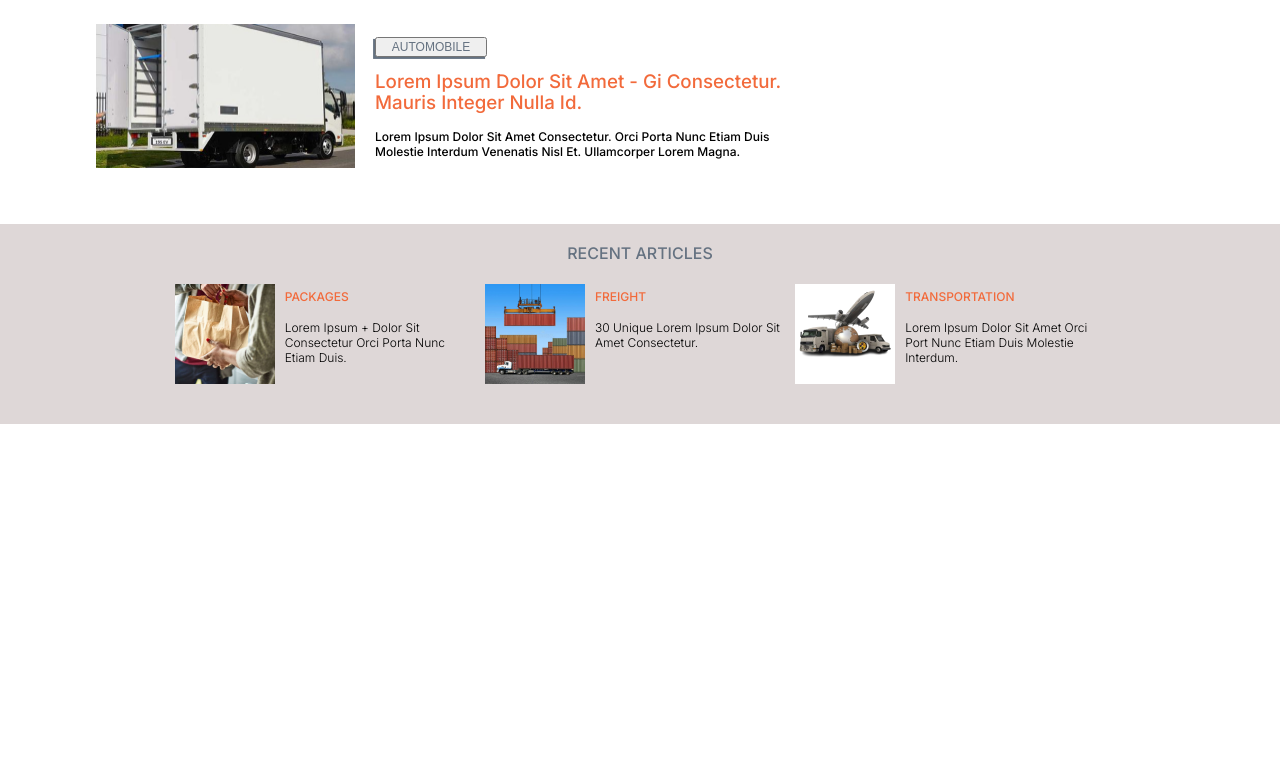
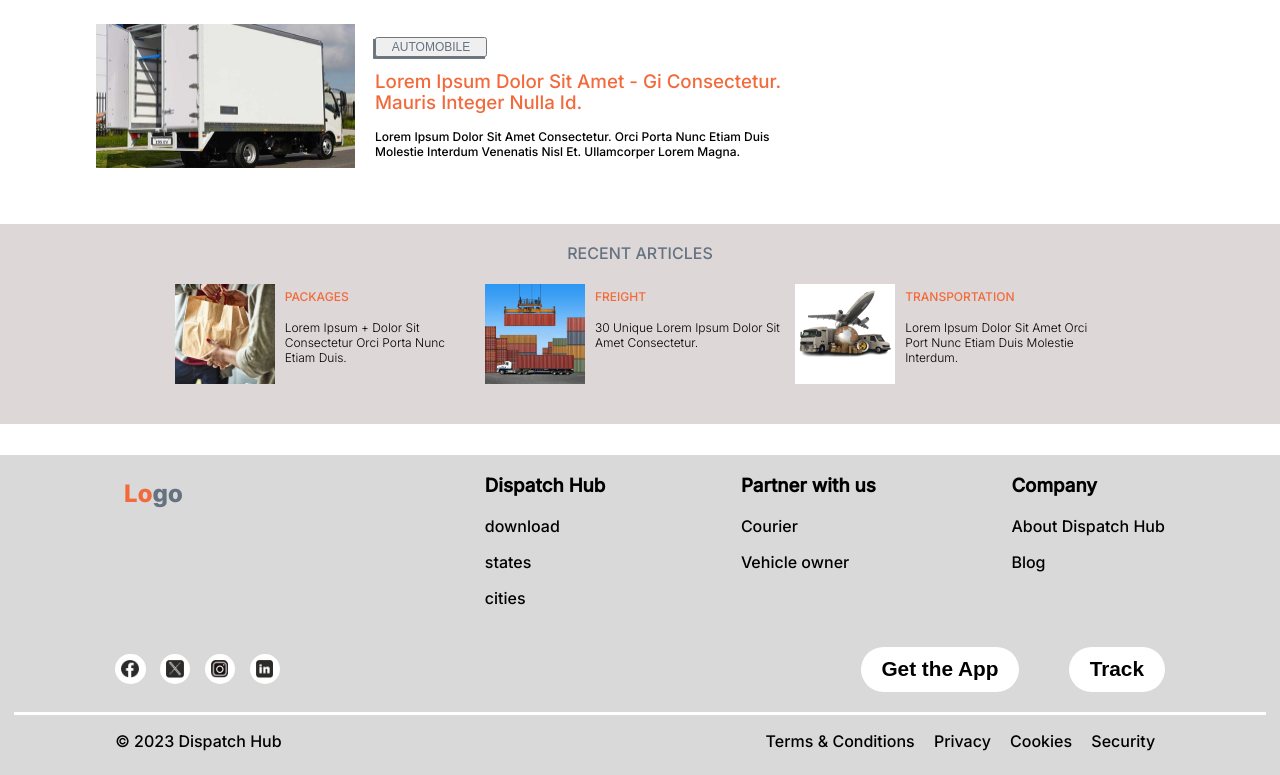
Before and after one commit to Sandiego17/dispatch-hub-blog-page, a React (Create React App) app: page / in a window 1280 px wide. Shown: the part 1192-1967 px from the top of the page. Before the commit the page ends 1616 px from the top, so only its background shows below. Built offline with nearby package versions, Linux system fonts and the light colour scheme.

Commit message:
feat: blog page footer completed and mounted on App

```diff
--- a/src/App.tsx
+++ b/src/App.tsx
@@ -1,5 +1,6 @@
 import './App.css';
 import { Body } from './components/body/Body';
+import { Footer } from './components/footer/Footer';
 import { Header } from './components/header/Header';
 import { Recent } from './components/recent/Recent';
 
@@ -9,6 +10,7 @@ const App = () => {
       <Header />
       <Body />
       <Recent />
+      <Footer />
     </div>
   );
 }
--- /dev/null
+++ b/src/components/footer/Footer.css
@@ -0,0 +1,92 @@
+.footer {
+  background-color: #d9d9d9;
+  height: 20rem;
+  margin: 1.9rem 0 0 0;
+}
+
+.footerContainer {
+  padding: 0.9rem;
+  padding-bottom: 0;
+}
+
+.footerBody {
+  display: flex;
+  justify-content: space-between;
+  margin: 0.3rem 6.3rem;
+}
+
+.footerLogo {
+  margin: 0.3rem;
+}
+
+.links {
+  display: flex;
+  width: 42.5rem;
+  height: 9.2rem;
+  justify-content: space-between;
+}
+
+.linkSections > h3 {
+  margin-top: 0;
+}
+
+.linkSections > p {
+  cursor: pointer;
+}
+
+.buttons {
+  display: flex;
+  justify-content: space-between;
+  padding: 1.3rem 6.3rem;
+}
+
+.icons {
+  display: flex;
+  align-items: center;
+}
+
+.icons > button {
+  background-color: #fff;
+  border: none;
+  border-radius: 50%;
+  cursor: pointer;
+  height: 1.9rem;
+  margin-right: 0.9rem;
+  width: 1.9rem;
+}
+
+.icons > button > img {
+  display: flex;
+  height: 1.1rem;
+  width: 1.1rem;
+}
+
+.track > button {
+  background-color: #fff;
+  border: none;
+  border-radius: 1.6rem;
+  cursor: pointer;
+  font-size: 1.3rem;
+  font-weight: 600;
+  height: 2.8rem;
+  line-height: 1.6rem;
+  margin-left: 3.1rem;
+  padding: 0 1.3rem;
+}
+
+.copyright {
+  border-top: 0.2rem solid #fff;
+  display: flex;
+  justify-content: space-between;
+  padding: 0 6.3rem;
+}
+
+ul {
+  display: flex;
+  list-style: none;
+}
+
+li {
+  padding: 0 0.6rem;
+  cursor: pointer;
+}
--- /dev/null
+++ b/src/components/footer/Footer.tsx
@@ -0,0 +1,54 @@
+import './Footer.css'
+
+export const Footer = () => {
+  return (
+    <div className='footer'>
+      <div className='footerContainer'>
+        <div className="footerBody">
+          <div className="footerLogo">
+            <img src={require('../../assets/logos/Logo.png')} className='footerLogo' alt='footer-logo' />
+          </div>
+          <div className="links">
+            <div className='linkSections'>
+              <h3>Dispatch Hub</h3>
+              <p>download</p>
+              <p>states</p>
+              <p>cities</p>
+            </div>
+            <div className='linkSections'>
+              <h3>Partner with us</h3>
+              <p>Courier</p>
+              <p>Vehicle owner</p>
+            </div>
+            <div className='linkSections'>
+              <h3>Company</h3>
+              <p>About Dispatch Hub</p>
+              <p>Blog</p>
+            </div>
+          </div>
+        </div>
+        <div className="buttons">
+          <div className="icons">
+            <button><img src={require('../../assets/icons/FACEBOOK ICON 1.png')} className='facebook' alt='facebook' /></button>
+            <button><img src={require('../../assets/icons/X ICON 1.png')} className='x' alt='x' /></button>
+            <button><img src={require('../../assets/icons/INSTAGRAM ICON 1.png')} className='instagram' alt='instagram' /></button>
+            <button><img src={require('../../assets/icons/LIKEDI ICON 1.png')} className='linkedIn' alt='linkedIn' /></button>
+          </div>
+          <div className="track">
+            <button>Get the App</button>
+            <button>Track</button>
+          </div>
+        </div>
+        <div className='copyright'>
+          <p>&#169; 2023 Dispatch Hub</p>
+          <ul>
+            <li>Terms & Conditions</li>
+            <li>Privacy</li>
+            <li>Cookies</li>
+            <li>Security</li>
+          </ul>
+        </div>
+      </div>
+    </div>
+  )
+}
```
